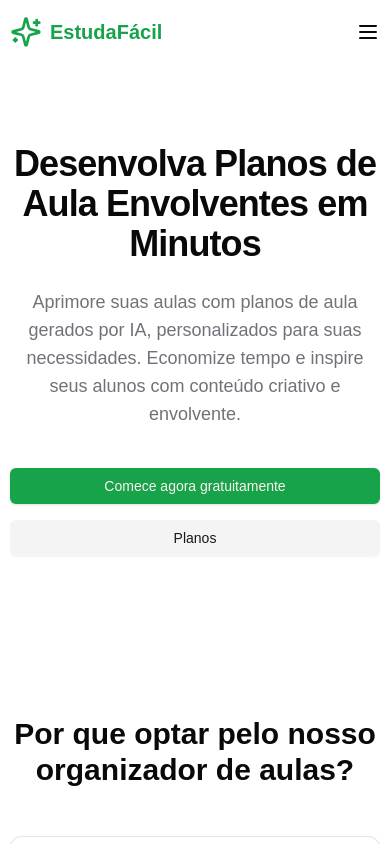
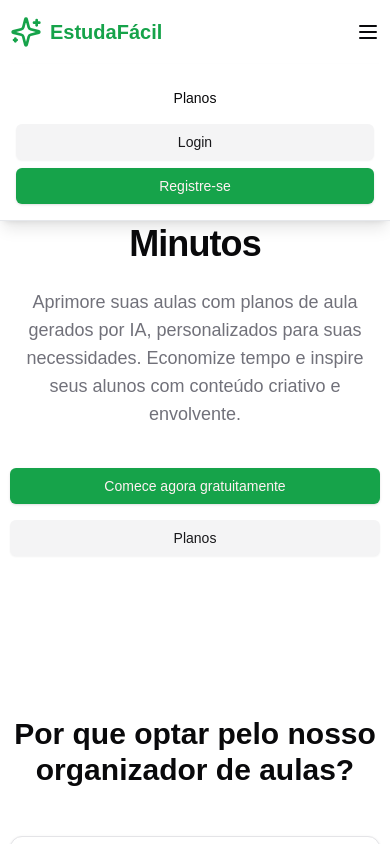
Before and after one commit to VictorRibeiroH/EstudaFacil, a Next.js app: page / in a window 390 px wide. Both pictures are taken after a click on the icon 368 px from the left and 32 px from the top of the page. Shown: the top 844 px of the page. Built offline with nearby package versions, Linux system fonts and the light colour scheme.

Commit message:
Menu mobile style

```diff
--- a/components/common/MobileMenu.tsx
+++ b/components/common/MobileMenu.tsx
@@ -2,6 +2,7 @@
 import { useState } from "react";
 import { buttonVariants } from "../ui/button";
 import { Menu } from "lucide-react";
+import Link from "next/link";
 
 const MobileMenu = ({ user }: { user: boolean }) => {
   const [isMenuOpen, setIsMenuOpen] = useState(false);
@@ -9,6 +10,59 @@ const MobileMenu = ({ user }: { user: boolean }) => {
   return (
     <div className="md:hidden">
       <Menu onClick={() => setIsMenuOpen(!isMenuOpen)} />
+      {isMenuOpen && (
+        <nav className="absolute left-0 right-0 top-16 border-b border-gray-200 shadow-lg bg-white">
+          <div className="flex flex-col p-4 space-y-2">
+            <Link
+              className={buttonVariants({
+                variant: "ghost",
+              })}
+              href="/pricing"
+            >
+              Planos
+            </Link>
+            {!user ? (
+              <>
+                <Link
+                  href="/login"
+                  className={buttonVariants({
+                    variant: "secondary",
+                  })}
+                >
+                  Login
+                </Link>
+                <Link href="/register" className={buttonVariants()}>
+                  Registre-se
+                </Link>
+              </>
+            ) : (
+              <div className="flex items-center gap-2">
+                <Link
+                  href="/dashboard"
+                  className={buttonVariants({
+                    variant: "secondary",
+                  })}
+                >
+                  Dashboard
+                </Link>
+
+                <Link className={buttonVariants()} href={"/create"}>
+                  Criar
+                </Link>
+
+                <Link
+                  href={"/signout"}
+                  className={buttonVariants({
+                    variant: "ghost",
+                  })}
+                >
+                  Sair
+                </Link>
+              </div>
+            )}
+          </div>
+        </nav>
+      )}
     </div>
   );
 };
--- a/components/common/Navbar.tsx
+++ b/components/common/Navbar.tsx
@@ -47,8 +47,13 @@ const Navbar = () => {
                   Dashboard
                 </Link>
 
-                <Link className={buttonVariants()} href="/create">
+                <Link className={buttonVariants()} href={"/create"}>
                 Criar</Link>
+
+                <Link href={"/signout"} className={buttonVariants({
+                    variant: "ghost"
+                })}>
+                Sair</Link>
               </div>
             )}
           </nav>
```
